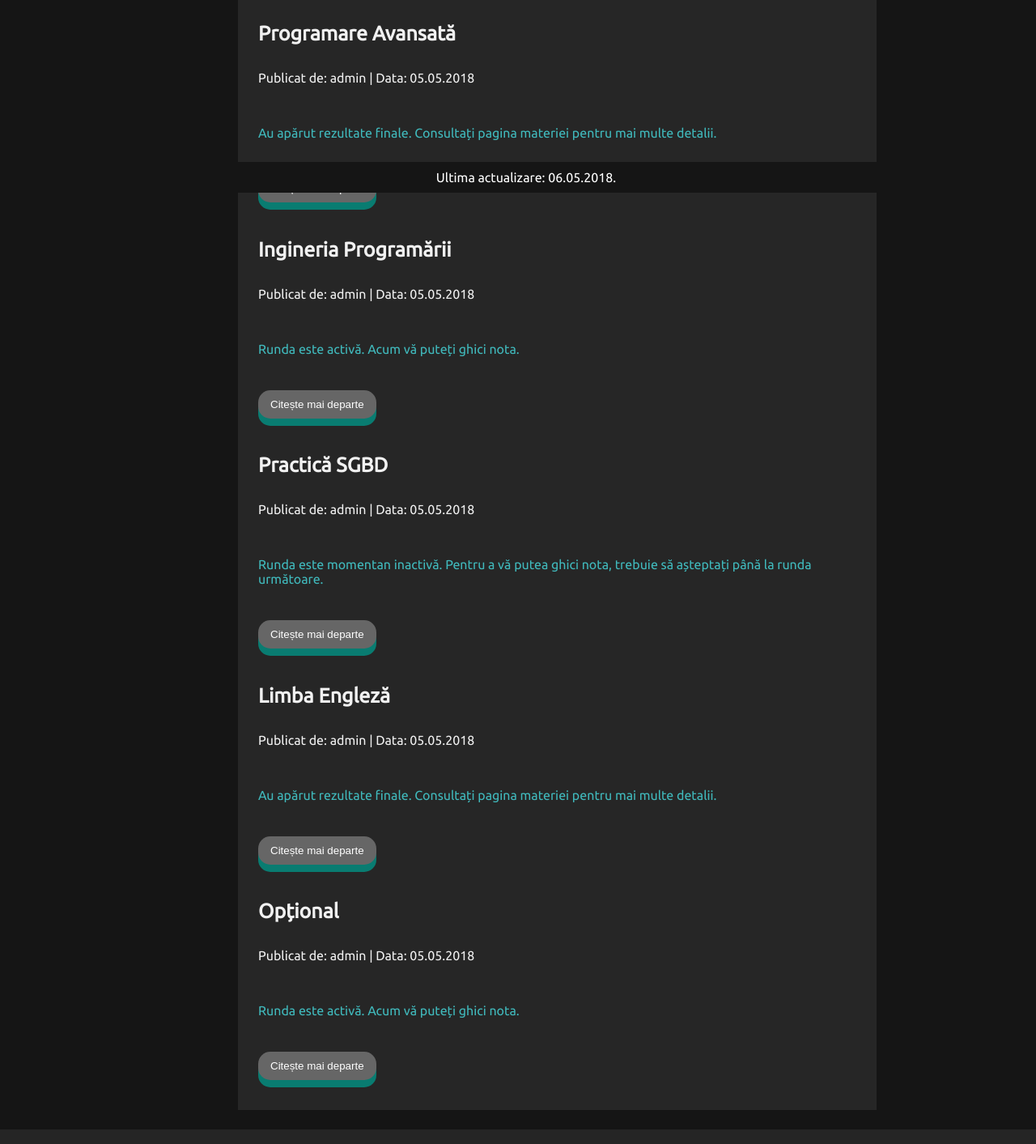
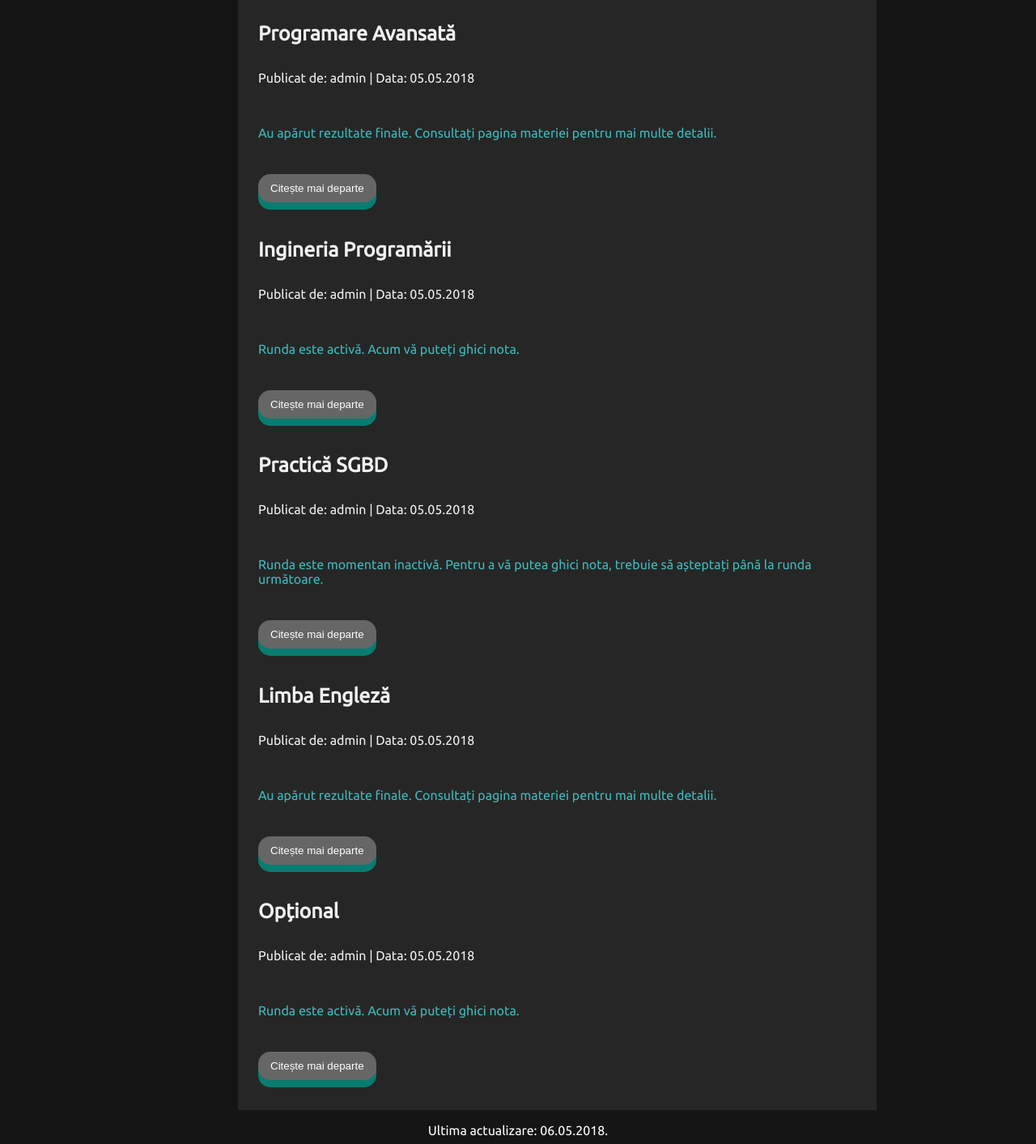
Before and after one commit to stefanamurarasu/ProGnosiX, a PHP site: template app/views/rss.view.html in a window 1280 px wide. Shown: the part 562-1975 px from the top of the page at 81% size. Run offline with PHP 8.4, Linux system fonts and the light colour scheme; the template is opened without the code that fills it, so the values that code supplies are empty.

Commit message:
rss page modified

```diff
--- a/public/rss.css
+++ b/public/rss.css
@@ -9,7 +9,6 @@
     padding: 15px 10px;
     left: 0;
     top: 0;
-    position: sticky;
     margin-top: 0;
     background-color: #151515;
 }
@@ -161,15 +160,10 @@
 */
 
 .footer {
-    transition: 0.5s;
-    position: fixed;
-    bottom: 0;
-    left: 0;
     width: 100%;
     text-align: center;
-    padding: 10px;
     background-color: #151515;
-    color: white;
+    color: #fff;
 }
 
 .title-news{
```
